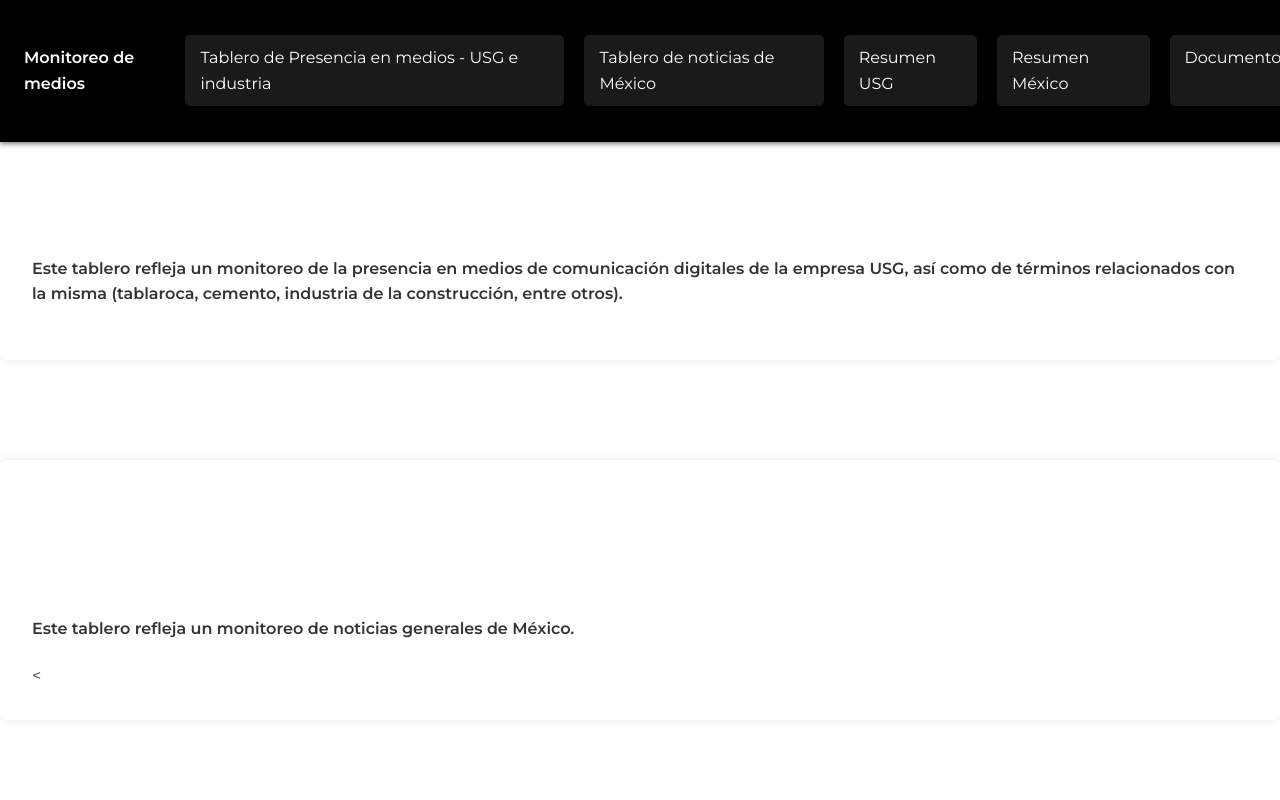
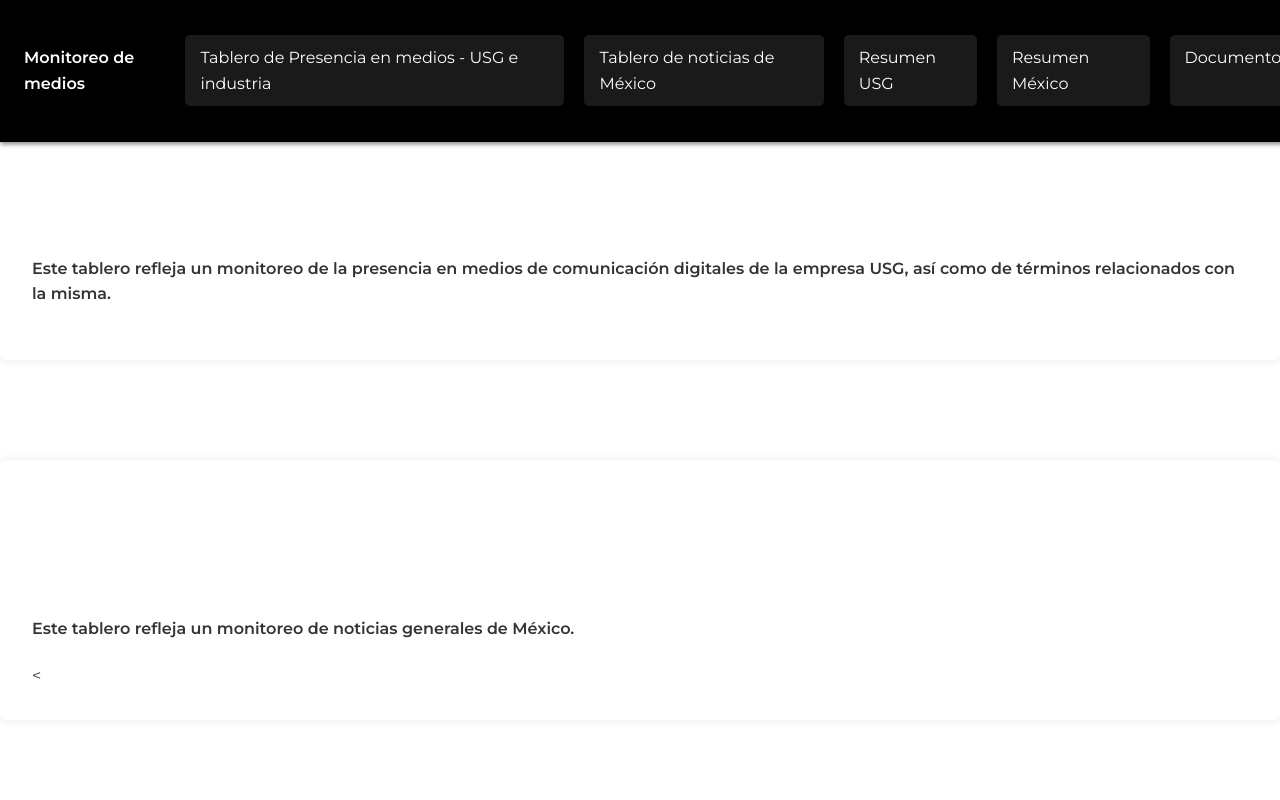
Before and after one commit to ldsanvid/USG, a plain HTML site: page index.html in a window 1280 px wide. Shown: the top 800 px of the page. Drawn offline with Linux system fonts and the light colour scheme; a script that the page names is missing.

Commit message:
edité el subtítulo de usg

```diff
--- a/index.html
+++ b/index.html
@@ -108,7 +108,7 @@
         <br>
         <br>
         <br>
-        <h4>Este tablero refleja un monitoreo de la presencia en medios de comunicación digitales de la empresa USG, así como de términos relacionados con la misma (tablaroca, cemento, industria de la construcción, entre otros).</h4>
+        <h4>Este tablero refleja un monitoreo de la presencia en medios de comunicación digitales de la empresa USG, así como de términos relacionados con la misma.</h4>
         <div class='tableauPlaceholder' id='viz1743378062478' style='position: relative'>
             <noscript>
                 <a href='#'><img alt=' ' src='https:&#47;&#47;public.tableau.com&#47;static&#47;images&#47;US&#47;USG&#47;NoticiasdeUSGeindustria&#47;1_rss.png' style='border: none' /></a>
```
